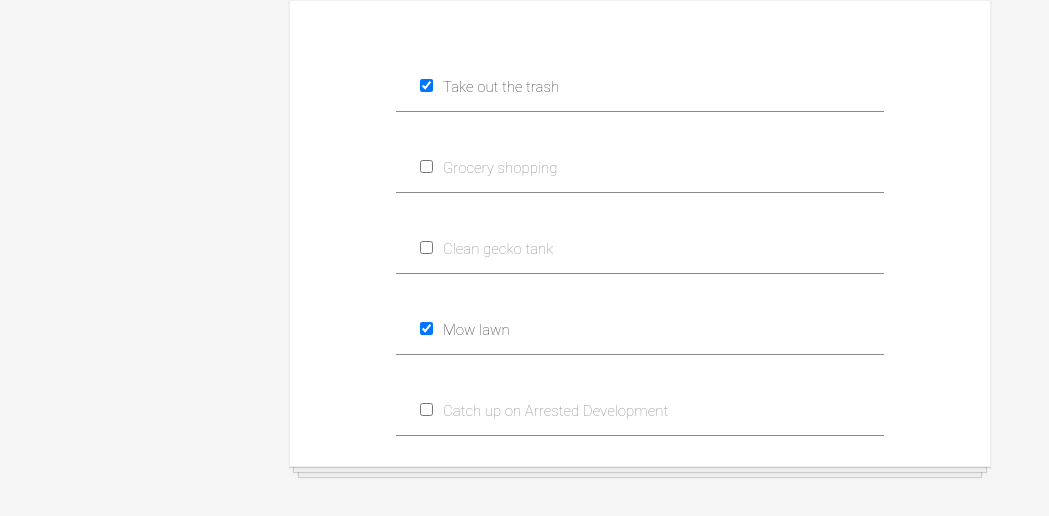
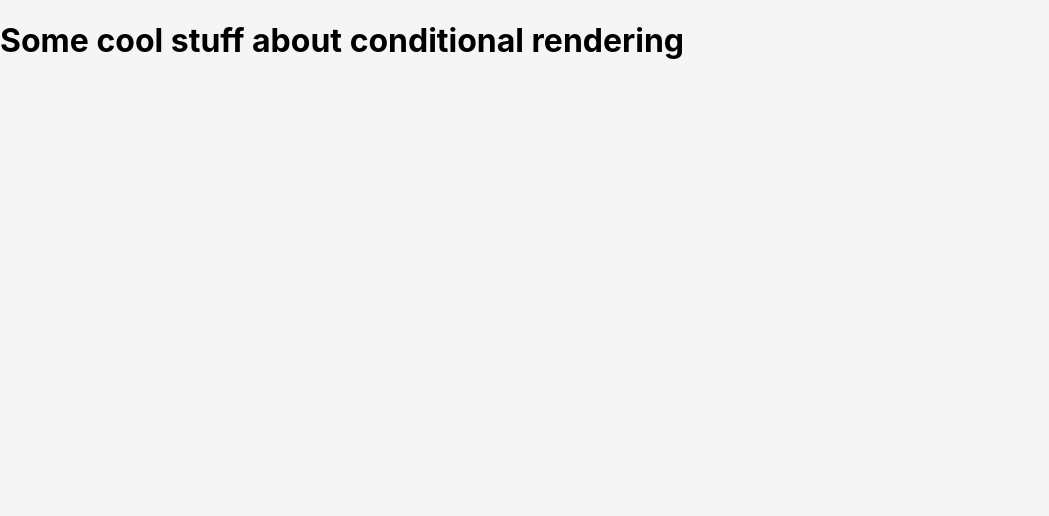
Before and after one commit to kawalot/LearnReact, a React (Create React App) app: page / in a window 1280 px wide. Shown: the top 516 px of the page, without its empty margins (0-1049 px from the left). Built offline with nearby package versions, Linux system fonts and the light colour scheme.

Commit message:
practice with conditional rendering

```diff
--- a/src/App.js
+++ b/src/App.js
@@ -5,41 +5,72 @@
 import todosData from './todosData'
 
 
+import Conditional from "./components/Conditional"
+
 class App extends Component {
-  constructor() {
-    super()
-    this.state = {
-      todos: todosData
+    constructor() {
+        super()
+        this.state = {
+            isLoading: true
+        }
     }
-    this.handleChange = this.handleChange.bind(this)
-  }
 
-  handleChange(id) {
-    console.log('changed', id)
-    this.setState(prevState => {
-      const updatedTodos = prevState.todos.map(todo => {
-        if (todo.id === id) {
-          todo.completed = !todo.completed
-        }
-        return todo
-      })
-      return {
-        todos: updatedTodos
-      }
-    })
-  }
-  render() {
-    const todos = this.state.todos.map(
-      item => <TodoItem key={item.id} item={item} handleChange={this.handleChange} />
-    )
-    return (
-      <div className="todo-list">
+    componentDidMount() {
+        setTimeout(() => {
+            this.setState({
+                isLoading: false
+            })
+        }, 1500)
+    }
 
-        {todos}
-
-      </div>
-    );
-  }
+    render() {
+        return (
+            <div>
+              {this.state.isLoading ?
+              <h1>Loading...</h1> :
+              <Conditional />}
+            </div>
+        )
+    }
 }
 
+
+
+// class App extends Component {
+//   constructor() {
+//     super()
+//     this.state = {
+//       todos: todosData
+//     }
+//     this.handleChange = this.handleChange.bind(this)
+//   }
+
+//   handleChange(id) {
+//     console.log('changed', id)
+//     this.setState(prevState => {
+//       const updatedTodos = prevState.todos.map(todo => {
+//         if (todo.id === id) {
+//           todo.completed = !todo.completed
+//         }
+//         return todo
+//       })
+//       return {
+//         todos: updatedTodos
+//       }
+//     })
+//   }
+//   render() {
+//     const todos = this.state.todos.map(
+//       item => <TodoItem key={item.id} item={item} handleChange={this.handleChange} />
+//     )
+//     return (
+//       <div className="todo-list">
+
+//         {todos}
+
+//       </div>
+//     );
+//   }
+// }
+
 export default App;
--- /dev/null
+++ b/src/components/Conditional.js
@@ -0,0 +1,7 @@
+import React from "react"
+
+function Conditional(props) {
+    return <h1>Some cool stuff about conditional rendering</h1>
+}
+
+export default Conditional
```
